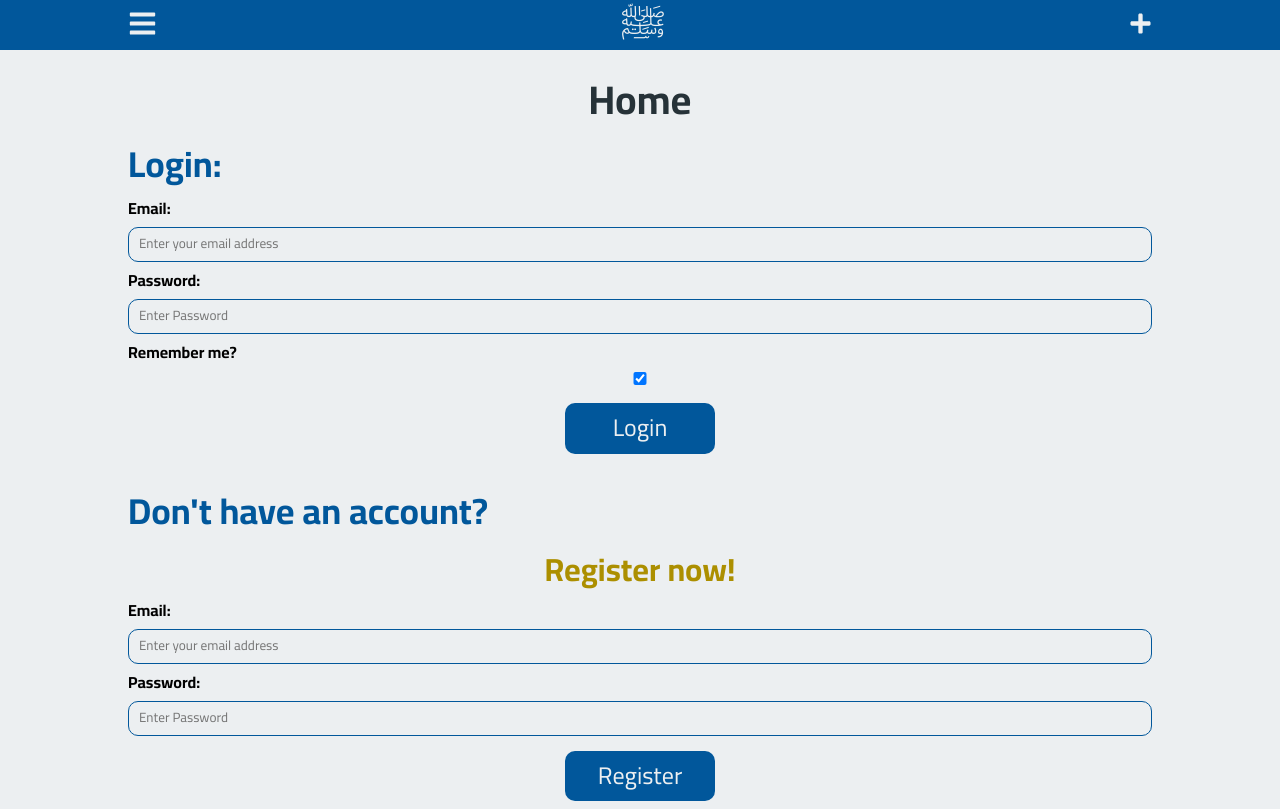
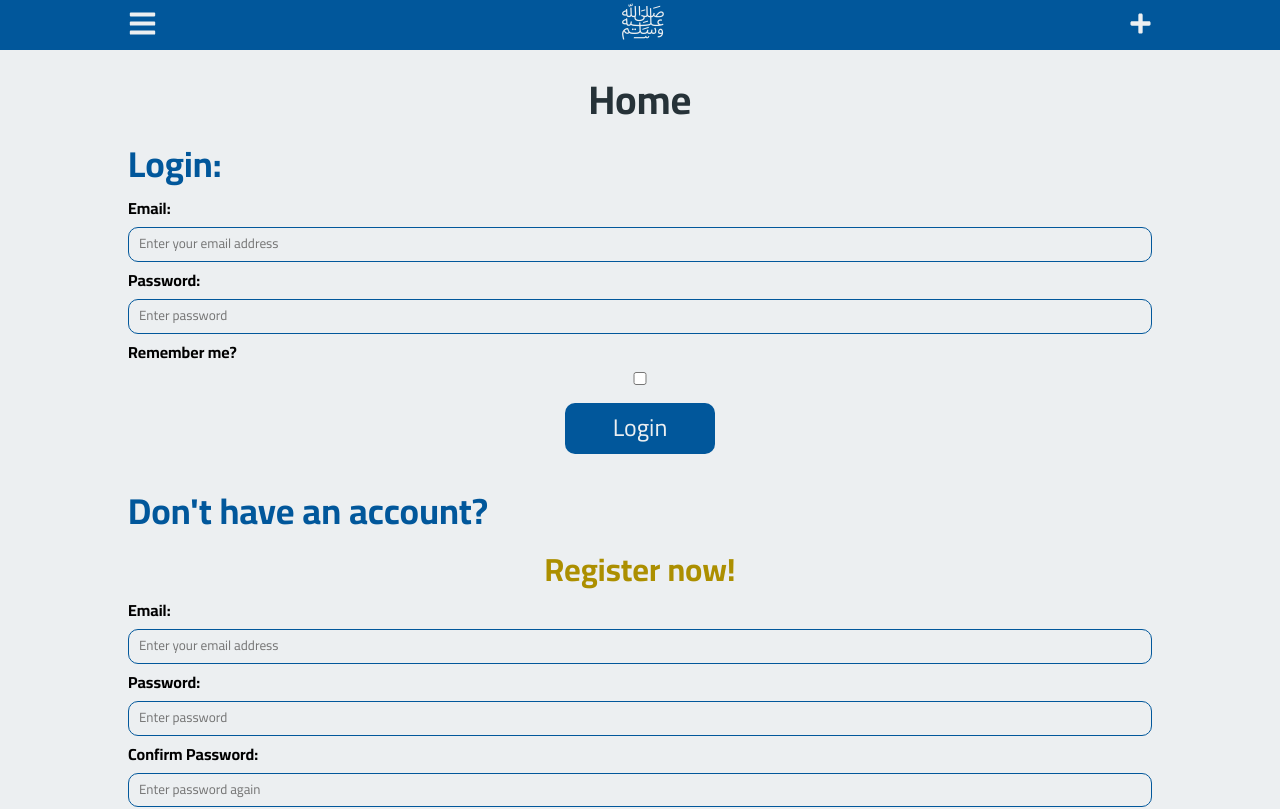
Before and after one commit to ahmadelgamal/sallialanabi, a React (Create React App) app in the folder client/: page / in a window 1280 px wide. Shown: the top 809 px of the page. Built offline with nearby package versions, Linux system fonts and the light colour scheme; the HTML template or start-up script is replaced by a standard one.

Commit message:
Starts register process

```diff
--- a/client/src/components/Main/index.js
+++ b/client/src/components/Main/index.js
@@ -3,6 +3,48 @@ import React from "react";
 function Home() {
 
   document.title = 'Home - Salli Ala Nabi';
+
+  async function registerHandler(event) {
+    event.preventDefault();
+
+    const email = document.querySelector("#register-email").value.trim();
+    console.log(email);
+    const password = document.querySelector("#register-password").value.trim();
+    console.log(password);
+    const confirmPassword = document.querySelector('#register-confirm-password').value.trim();
+    console.log(confirmPassword);
+    let response = [];
+
+    if (password.length < 8) {
+      document.querySelector('#register-error-message').innerHTML = 'Password must be at least 8 characters long';
+
+    } else if (password !== confirmPassword) {
+      document.querySelector('#register-error-message').innerHTML = 'Password does not match';
+
+    } else if (email && password) {
+
+      response = await fetch("/api/users", {
+        method: "post",
+        body: JSON.stringify({
+          email,
+          password,
+        }),
+        headers: { "Content-Type": "application/json" },
+      });
+      console.log(response);
+
+      // check the response status
+      if (response.ok) {
+        document.querySelector('#register-error-message').innerHTML = 'You have successfully signed up';
+        // document.location.replace("/");
+      } else {
+        document.querySelector('#register-error-message').innerHTML = 'User already exists.';
+      }
+
+    } else {
+      document.querySelector('#register-error-message').innerHTML = 'Please fill all fields.';
+    }
+  }
 
   return (
     <main className='home'>
@@ -10,37 +52,44 @@ function Home() {
         <h1>Home</h1>
 
         <h2>Login:</h2>
-        <div className="login">
-          <label forHtml="email">Email:</label>
+        <form className="login">
+          <label forhtml="email">Email:</label>
           <br />
-          <input type="text" placeholder="Enter your email address" name="email" required />
+          <input type="text" placeholder="Enter your email address" autoComplete='email' name="email" required />
           <br />
 
-          <label forHtml="password">Password:</label>
+          <label forhtml="password">Password:</label>
           <br />
-          <input type="password" placeholder="Enter Password" name="password" autocomplete='current-password' required />
+          <input type="password" placeholder="Enter password" name="password" autoComplete='current-password' required />
           <br />
 
           <label id='remember-id'>Remember me?</label>
-          <input id='remember' type="checkbox" checked="checked" name="remember" />
+          <input id='remember' type="checkbox" name="remember" />
           <button type="submit">Login</button>
           <br />
-        </div>
+        </form>
 
         <h2>Don't have an account?</h2>
         <h3>Register now!</h3>
-        <div className="register">
-          <label forHtml="email">Email:</label>
+        <form className="register">
+          <label forhtml="email">Email:</label>
           <br />
-          <input type="text" placeholder="Enter your email address" name="email" required />
+          <input id='register-email' type="text" placeholder="Enter your email address" name="email" autoComplete='email' required />
           <br />
 
-          <label forHtml="password">Password:</label>
+          <label forhtml="password">Password:</label>
           <br />
-          <input type="password" placeholder="Enter Password" name="password" autocomplete='new-password' required />
+          <input id='register-password' type="password" placeholder="Enter password" name="password" autoComplete='new-password' required />
           <br />
-          <button type="submit">Register</button>
-        </div>
+
+          <label forhtml="confirm-password">Confirm Password:</label>
+          <br />
+          <input id='register-confirm-password' type="password" placeholder="Enter password again" name="confirm-password" autoComplete='new-password' required />
+          <br />
+          <button id='register-btn' type="submit" onSubmit={ registerHandler }>Register</button>
+
+          <p id='register-error-message'></p>
+        </form>
       </section>
     </main>
   )
--- a/client/src/components/Main/main.css
+++ b/client/src/components/Main/main.css
@@ -105,6 +105,10 @@ ol {
 }
 remember {
   width: 20%;
+}
+.home .error-message p {
+  color: var(--gold-d3);
+  font-weight: 700;
 }
 /* ends Home component styles */
 
```
